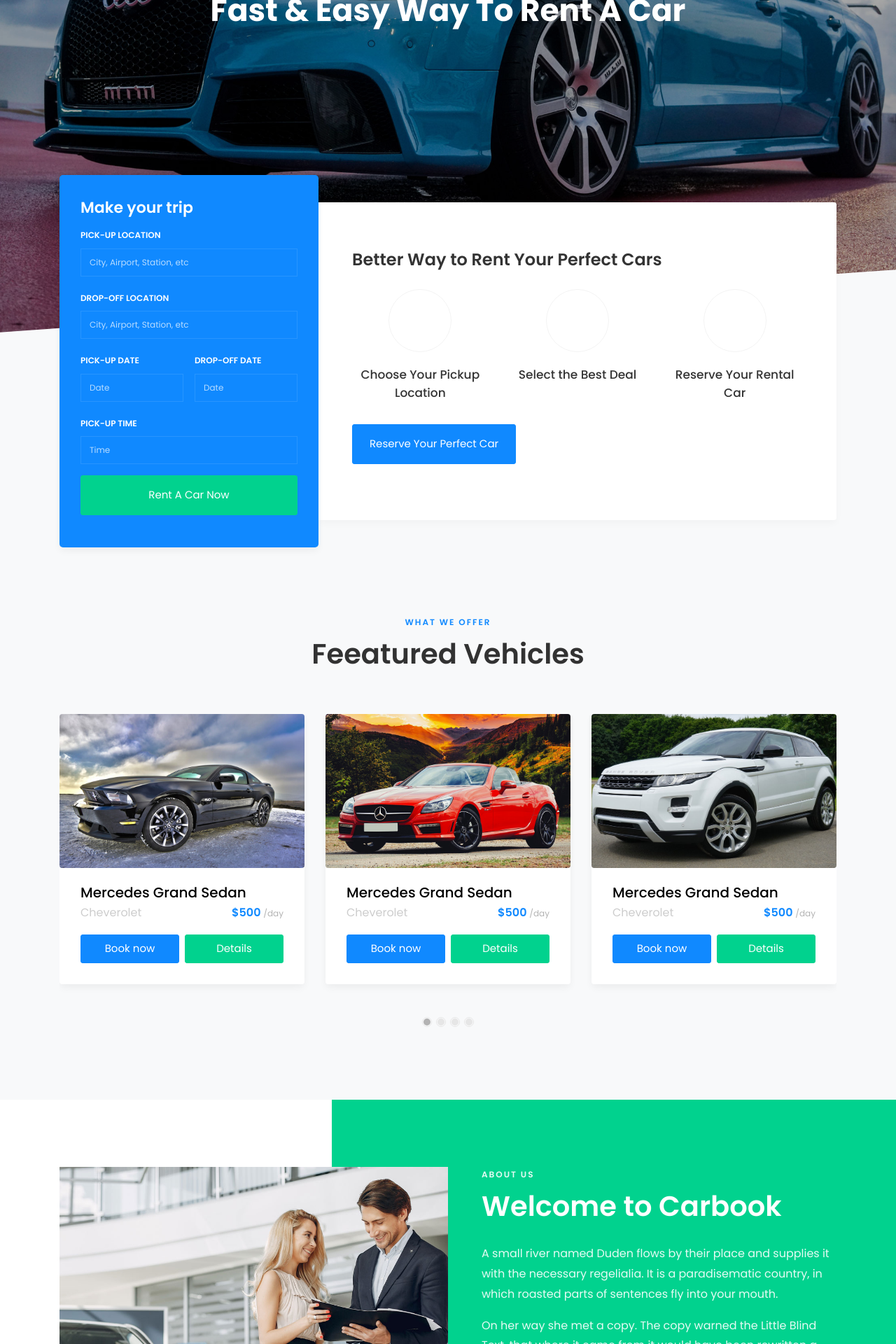
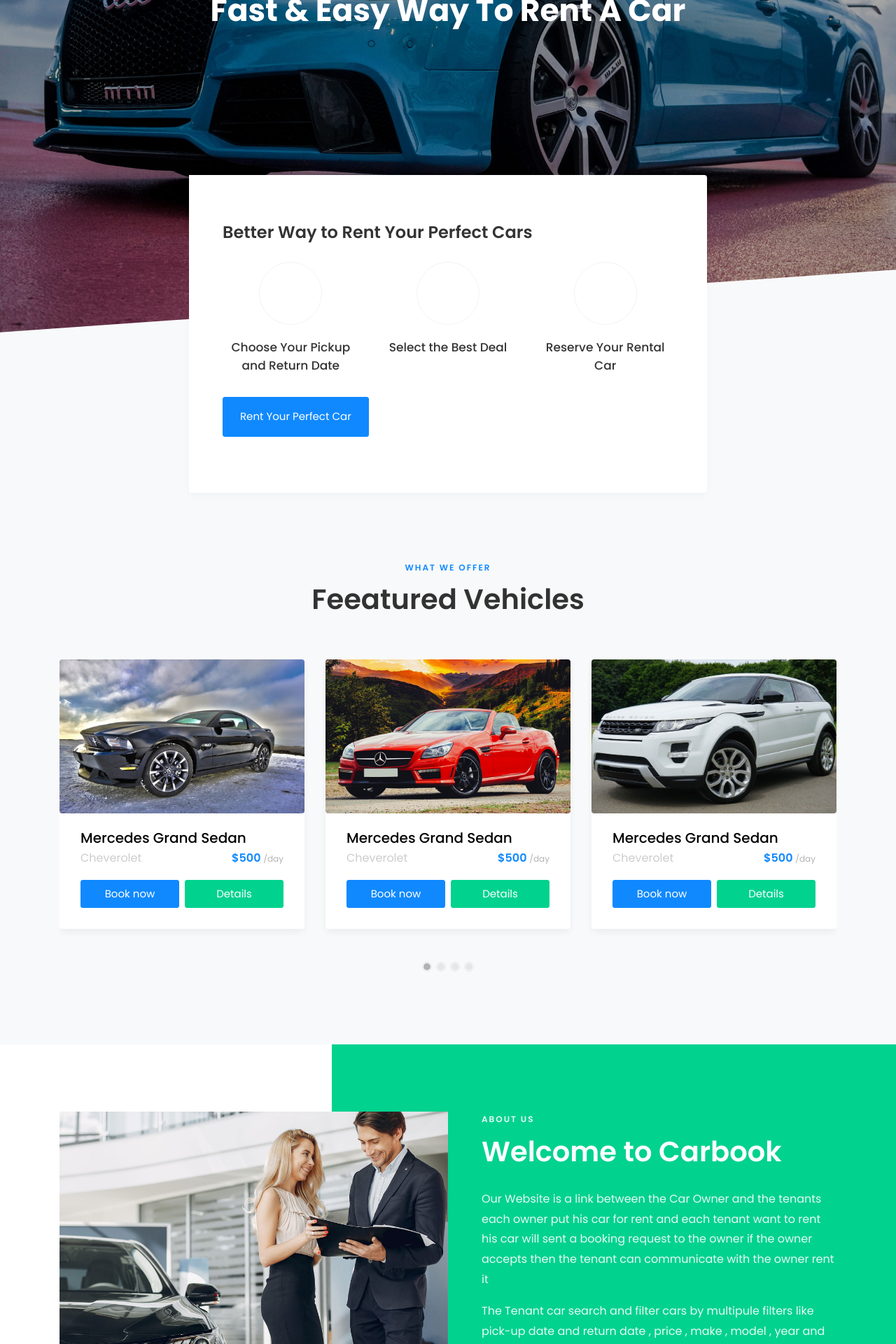
Before and after one commit to hima883/carbook-master, a PHP site: page / in a window 1280 px wide. Shown: the part 350-2270 px from the top of the page at 70% size. Run offline with PHP 8.4, Linux system fonts and the light colour scheme; the visitor is signed in with stand-in values (Sample User, id 1); some libraries are stand-ins or nearby versions; some web fonts are replaced.

Commit message:
Removing all unused stuff and replacing it with our pages and connect all website pages with each other and now the website is working correctly

```diff
--- a/index.php
+++ b/index.php
@@ -1,12 +1,22 @@
 <?php
-require_once __DIR__ . '/config/auth.php';
-$flash_success = get_flash_message('success');
-$flash_error = get_flash_message('error');
+
+session_start();
+
+if (!isset($_SESSION['tenant_license']) && !isset($_SESSION['owner_id']))
+  {
+    header("Location: ChooseRole.php");
+    exit();
+  }
+
+$flash_success = "";
+
+$flash_error = "";
+
 ?>
 <!DOCTYPE html>
 <html lang="en">
   <head>
-    <title>Carbook - Free Bootstrap 4 Template by Colorlib</title>
+    <title>Carbook</title>
     <meta charset="utf-8">
     <meta name="viewport" content="width=device-width, initial-scale=1, shrink-to-fit=no">
 
@@ -35,23 +45,23 @@ $flash_error = get_flash_message('error');
 
     <?php include __DIR__ . '/includes/navbar.php'; ?>
 
-    <?php if ($flash_success): ?>
+    <!-- <?php /* if ($flash_success): */?>
       <div class="alert alert-success alert-dismissible fade show text-center mb-0" role="alert" style="border-radius:0;">
-        <strong><i class="ion-ios-checkmark-circle"></i></strong> <?php echo htmlspecialchars($flash_success); ?>
+        <strong><i class="ion-ios-checkmark-circle"></i></strong> <?php /* echo htmlspecialchars($flash_success); */ ?>
         <button type="button" class="close" data-dismiss="alert" aria-label="Close">
           <span aria-hidden="true">&times;</span>
         </button>
       </div>
-    <?php endif; ?>
+    <?php /* endif; */ ?>
 
-    <?php if ($flash_error): ?>
+    <?php /* if ($flash_error): */?>
       <div class="alert alert-danger alert-dismissible fade show text-center mb-0" role="alert" style="border-radius:0;">
-        <strong><i class="ion-ios-close-circle"></i></strong> <?php echo htmlspecialchars($flash_error); ?>
+        <strong><i class="ion-ios-close-circle"></i></strong> <?php /* echo htmlspecialchars($flash_error); */ ?>
         <button type="button" class="close" data-dismiss="alert" aria-label="Close">
           <span aria-hidden="true">&times;</span>
         </button>
       </div>
-    <?php endif; ?>
+    <?php /* endif; */?> -->
 
 
     <div class="hero-wrap ftco-degree-bg" style="background-image: url('images/bg_1.jpg');" data-stellar-background-ratio="0.5">
@@ -81,37 +91,39 @@ $flash_error = get_flash_message('error');
     		<div class="row no-gutters">
     			<div class="col-md-12	featured-top">
     				<div class="row no-gutters">
-	  					<div class="col-md-4 d-flex align-items-center">
-	  						<form action="#" class="request-form ftco-animate bg-primary">
+	  					<!-- <div class="col-md-4 d-flex align-items-center" > -->
+                <!-- test here the sending dates to showcars -->
+	  						<!-- <form action="tenant/ShowCars.php" class="request-form ftco-animate bg-primary" method="GET" >
 		          		<h2>Make your trip</h2>
-			    				<div class="form-group">
+			    				<!-- <div class="form-group">
 			    					<label for="" class="label">Pick-up location</label>
-			    					<input type="text" class="form-control" placeholder="City, Airport, Station, etc">
+			    					<input type="text" class="form-control" placeholder="City, Airport, Station, etc" >
 			    				</div>
 			    				<div class="form-group">
 			    					<label for="" class="label">Drop-off location</label>
 			    					<input type="text" class="form-control" placeholder="City, Airport, Station, etc">
-			    				</div>
-			    				<div class="d-flex">
+			    				</div> -->
+
+			    				<!-- <div class="d-flex">
 			    					<div class="form-group mr-2">
-			                <label for="" class="label">Pick-up date</label>
-			                <input type="text" class="form-control" id="book_pick_date" placeholder="Date">
+			                <label for="pick-up" class="label">Pick-up date</label>
+			                <input type="datetime-local" class="form-control" id="book_pick_date" placeholder="Date" name="available_from" id="pick-up">
 			              </div>
 			              <div class="form-group ml-2">
-			                <label for="" class="label">Drop-off date</label>
-			                <input type="text" class="form-control" id="book_off_date" placeholder="Date">
+			                <label for="return" class="label">Return date</label>
+			                <input type="datetime-local"  class="form-control"  id="book_off_date" placeholder="Date" name="available_to" id="return">
 			              </div>
-		              </div>
-		              <div class="form-group">
+		              </div> -->
+		              <!-- <div class="form-group">
 		                <label for="" class="label">Pick-up time</label>
 		                <input type="text" class="form-control" id="time_pick" placeholder="Time">
 		              </div>
 			            <div class="form-group">
 			              <input type="submit" value="Rent A Car Now" class="btn btn-secondary py-3 px-4">
 			            </div>
-			    			</form>
-	  					</div>
-	  					<div class="col-md-8 d-flex align-items-center">
+			    			</form>-->
+	  					<!-- </div> -->
+	  					<div class="col-md-8 d-flex align-items-center" style="margin-left: auto; margin-right:auto">
 	  						<div class="services-wrap rounded-right w-100">
 	  							<h3 class="heading-section mb-4">Better Way to Rent Your Perfect Cars</h3>
 	  							<div class="row d-flex mb-4">
@@ -119,7 +131,7 @@ $flash_error = get_flash_message('error');
 					            <div class="services w-100 text-center">
 				              	<div class="icon d-flex align-items-center justify-content-center"><span class="flaticon-route"></span></div>
 				              	<div class="text w-100">
-					                <h3 class="heading mb-2">Choose Your Pickup Location</h3>
+					                <h3 class="heading mb-2">Choose Your Pickup and Return Date</h3>
 				                </div>
 					            </div>
 					          </div>
@@ -140,7 +152,7 @@ $flash_error = get_flash_message('error');
 					            </div>
 					          </div>
 					        </div>
-					        <p><a href="#" class="btn btn-primary py-3 px-4">Reserve Your Perfect Car</a></p>
+					        <p><a href="tenant/ShowCars.php" class="btn btn-primary py-3 px-4">Rent Your Perfect Car</a></p>
 	  						</div>
 	  					</div>
 	  				</div>
@@ -157,7 +169,10 @@ $flash_error = get_flash_message('error');
             <h2 class="mb-2">Feeatured Vehicles</h2>
           </div>
         </div>
-    		<div class="row">
+
+
+
+    		 <div class="row">
     			<div class="col-md-12">
     				<div class="carousel-car owl-carousel">
     					<div class="item">
@@ -165,12 +180,12 @@ $flash_error = get_flash_message('error');
 		    					<div class="img rounded d-flex align-items-end" style="background-image: url(images/car-1.jpg);">
 		    					</div>
 		    					<div class="text">
-		    						<h2 class="mb-0"><a href="#">Mercedes Grand Sedan</a></h2>
+		    						<h2 class="mb-0"><a href="tenant/ShowCars.php">Mercedes Grand Sedan</a></h2>
 		    						<div class="d-flex mb-3">
 			    						<span class="cat">Cheverolet</span>
 			    						<p class="price ml-auto">$500 <span>/day</span></p>
 		    						</div>
-		    						<p class="d-flex mb-0 d-block"><a href="#" class="btn btn-primary py-2 mr-1">Book now</a> <a href="#" class="btn btn-secondary py-2 ml-1">Details</a></p>
+		    						<p class="d-flex mb-0 d-block"><a href="tenant/ShowCars.php" class="btn btn-primary py-2 mr-1">Book now</a> <a href="#" class="btn btn-secondary py-2 ml-1">Details</a></p>
 		    					</div>
 		    				</div>
     					</div>
@@ -179,12 +194,12 @@ $flash_error = get_flash_message('error');
 		    					<div class="img rounded d-flex align-items-end" style="background-image: url(images/car-2.jpg);">
 		    					</div>
 		    					<div class="text">
-		    						<h2 class="mb-0"><a href="#">Mercedes Grand Sedan</a></h2>
+		    						<h2 class="mb-0"><a href="tenant/ShowCars.php">Mercedes Grand Sedan</a></h2>
 		    						<div class="d-flex mb-3">
 			    						<span class="cat">Cheverolet</span>
 			    						<p class="price ml-auto">$500 <span>/day</span></p>
 		    						</div>
-		    						<p class="d-flex mb-0 d-block"><a href="#" class="btn btn-primary py-2 mr-1">Book now</a> <a href="#" class="btn btn-secondary py-2 ml-1">Details</a></p>
+		    						<p class="d-flex mb-0 d-block"><a href="tenant/ShowCars.php" class="btn btn-primary py-2 mr-1">Book now</a> <a href="tenant/ShowCars.php" class="btn btn-secondary py-2 ml-1">Details</a></p>
 		    					</div>
 		    				</div>
     					</div>
@@ -193,12 +208,12 @@ $flash_error = get_flash_message('error');
 		    					<div class="img rounded d-flex align-items-end" style="background-image: url(images/car-3.jpg);">
 		    					</div>
 		    					<div class="text">
-		    						<h2 class="mb-0"><a href="#">Mercedes Grand Sedan</a></h2>
+		    						<h2 class="mb-0"><a href="tenant/ShowCars.php">Mercedes Grand Sedan</a></h2>
 		    						<div class="d-flex mb-3">
 			    						<span class="cat">Cheverolet</span>
 			    						<p class="price ml-auto">$500 <span>/day</span></p>
 		    						</div>
-		    						<p class="d-flex mb-0 d-block"><a href="#" class="btn btn-primary py-2 mr-1">Book now</a> <a href="#" class="btn btn-secondary py-2 ml-1">Details</a></p>
+		    						<p class="d-flex mb-0 d-block"><a href="tenant/ShowCars.php" class="btn btn-primary py-2 mr-1">Book now</a> <a href="tenant/ShowCars.php" class="btn btn-secondary py-2 ml-1">Details</a></p>
 		    					</div>
 		    				</div>
     					</div>
@@ -207,12 +222,12 @@ $flash_error = get_flash_message('error');
 		    					<div class="img rounded d-flex align-items-end" style="background-image: url(images/car-4.jpg);">
 		    					</div>
 		    					<div class="text">
-		    						<h2 class="mb-0"><a href="#">Mercedes Grand Sedan</a></h2>
+		    						<h2 class="mb-0"><a href="tenant/ShowCars.php">Mercedes Grand Sedan</a></h2>
 		    						<div class="d-flex mb-3">
 			    						<span class="cat">Cheverolet</span>
 			    						<p class="price ml-auto">$500 <span>/day</span></p>
 		    						</div>
-		    						<p class="d-flex mb-0 d-block"><a href="#" class="btn btn-primary py-2 mr-1">Book now</a> <a href="#" class="btn btn-secondary py-2 ml-1">Details</a></p>
+		    						<p class="d-flex mb-0 d-block"><a href="tenant/ShowCars.php" class="btn btn-primary py-2 mr-1">Book now</a> <a href="#" class="btn btn-secondary py-2 ml-1">Details</a></p>
 		    					</div>
 		    				</div>
     					</div>
@@ -231,10 +246,9 @@ $flash_error = get_flash_message('error');
 	          <div class="heading-section heading-section-white pl-md-5">
 	          	<span class="subheading">About us</span>
 	            <h2 class="mb-4">Welcome to Carbook</h2>
-
-	            <p>A small river named Duden flows by their place and supplies it with the necessary regelialia. It is a paradisematic country, in which roasted parts of sentences fly into your mouth.</p>
-	            <p>On her way she met a copy. The copy warned the Little Blind Text, that where it came from it would have been rewritten a thousand times and everything that was left from its origin would be the word "and" and the Little Blind Text should turn around and return to its own, safe country. A small river named Duden flows by their place and supplies it with the necessary regelialia. It is a paradisematic country, in which roasted parts of sentences fly into your mouth.</p>
-	            <p><a href="#" class="btn btn-primary py-3 px-4">Search Vehicle</a></p>
+                   <p> Our Website is a link between the Car Owner and the tenants each owner put his car for rent and each tenant want to rent his car will sent a booking request to the owner if the owner accepts then the tenant can communicate with the owner rent it</p>
+                   <p> The Tenant car search and filter cars by multipule filters like pick-up date and return date  , price , make , model , year and other things</p>
+              <p><a href="#" class="btn btn-primary py-3 px-4">Search Vehicle</a></p>
 	          </div>
 					</div>
 				</div>
@@ -255,7 +269,7 @@ $flash_error = get_flash_message('error');
             	<div class="icon d-flex align-items-center justify-content-center"><span class="flaticon-wedding-car"></span></div>
             	<div class="text w-100">
                 <h3 class="heading mb-2">Wedding Ceremony</h3>
-                <p>A small river named Duden flows by their place and supplies it with the necessary regelialia.</p>
+                <!-- <p>A small river named Duden flows by their place and supplies it with the necessary regelialia.</p> -->
               </div>
             </div>
 					</div>
@@ -264,7 +278,7 @@ $flash_error = get_flash_message('error');
             	<div class="icon d-flex align-items-center justify-content-center"><span class="flaticon-transportation"></span></div>
             	<div class="text w-100">
                 <h3 class="heading mb-2">City Transfer</h3>
-                <p>A small river named Duden flows by their place and supplies it with the necessary regelialia.</p>
+                <!-- <p>A small river named Duden flows by their place and supplies it with the necessary regelialia.</p> -->
               </div>
             </div>
 					</div>
@@ -273,7 +287,7 @@ $flash_error = get_flash_message('error');
             	<div class="icon d-flex align-items-center justify-content-center"><span class="flaticon-car"></span></div>
             	<div class="text w-100">
                 <h3 class="heading mb-2">Airport Transfer</h3>
-                <p>A small river named Duden flows by their place and supplies it with the necessary regelialia.</p>
+                <!-- <p>A small river named Duden flows by their place and supplies it with the necessary regelialia.</p> -->
               </div>
             </div>
 					</div>
@@ -282,7 +296,7 @@ $flash_error = get_flash_message('error');
             	<div class="icon d-flex align-items-center justify-content-center"><span class="flaticon-transportation"></span></div>
             	<div class="text w-100">
                 <h3 class="heading mb-2">Whole City Tour</h3>
-                <p>A small river named Duden flows by their place and supplies it with the necessary regelialia.</p>
+                <!-- <p>A small river named Duden flows by their place and supplies it with the necessary regelialia.</p> -->
               </div>
             </div>
 					</div>
@@ -296,7 +310,7 @@ $flash_error = get_flash_message('error');
 				<div class="row justify-content-end">
 					<div class="col-md-6 heading-section heading-section-white ftco-animate">
             <h2 class="mb-3">Do You Want To Earn With Us? So Don't Be Late.</h2>
-            <a href="#" class="btn btn-primary btn-lg">Become A Driver</a>
+            <a href="OwnerCar/auth/OwnerRegister.php" class="btn btn-primary btn-lg">Become A Driver</a>
           </div>
 				</div>
 			</div>
@@ -375,63 +389,63 @@ $flash_error = get_flash_message('error');
       </div>
     </section>
 
-    <section class="ftco-section">
-      <div class="container">
-        <div class="row justify-content-center mb-5">
-          <div class="col-md-7 heading-section text-center ftco-animate">
-          	<span class="subheading">Blog</span>
-            <h2>Recent Blog</h2>
-          </div>
-        </div>
-        <div class="row d-flex">
-          <div class="col-md-4 d-flex ftco-animate">
-          	<div class="blog-entry justify-content-end">
-              <a href="blog-single.php" class="block-20" style="background-image: url('images/image_1.jpg');">
-              </a>
-              <div class="text pt-4">
-              	<div class="meta mb-3">
-                  <div><a href="#">Oct. 29, 2019</a></div>
-                  <div><a href="#">Admin</a></div>
-                  <div><a href="#" class="meta-chat"><span class="icon-chat"></span> 3</a></div>
-                </div>
-                <h3 class="heading mt-2"><a href="#">Why Lead Generation is Key for Business Growth</a></h3>
-                <p><a href="#" class="btn btn-primary">Read more</a></p>
-              </div>
-            </div>
-          </div>
-          <div class="col-md-4 d-flex ftco-animate">
-          	<div class="blog-entry justify-content-end">
-              <a href="blog-single.php" class="block-20" style="background-image: url('images/image_2.jpg');">
-              </a>
-              <div class="text pt-4">
-              	<div class="meta mb-3">
-                  <div><a href="#">Oct. 29, 2019</a></div>
-                  <div><a href="#">Admin</a></div>
-                  <div><a href="#" class="meta-chat"><span class="icon-chat"></span> 3</a></div>
-                </div>
-                <h3 class="heading mt-2"><a href="#">Why Lead Generation is Key for Business Growth</a></h3>
-                <p><a href="#" class="btn btn-primary">Read more</a></p>
-              </div>
-            </div>
-          </div>
-          <div class="col-md-4 d-flex ftco-animate">
-          	<div class="blog-entry">
-              <a href="blog-single.php" class="block-20" style="background-image: url('images/image_3.jpg');">
-              </a>
-              <div class="text pt-4">
-              	<div class="meta mb-3">
-                  <div><a href="#">Oct. 29, 2019</a></div>
-                  <div><a href="#">Admin</a></div>
-                  <div><a href="#" class="meta-chat"><span class="icon-chat"></span> 3</a></div>
-                </div>
-                <h3 class="heading mt-2"><a href="#">Why Lead Generation is Key for Business Growth</a></h3>
-                <p><a href="#" class="btn btn-primary">Read more</a></p>
-              </div>
-            </div>
-          </div>
-        </div>
-      </div>
-    </section>
+    <!-- <section class="ftco-section"> -->
+      <!-- <div class="container"> -->
+        <!-- <div class="row justify-content-center mb-5"> -->
+          <!-- <div class="col-md-7 heading-section text-center ftco-animate"> -->
+          	<!-- <span class="subheading">Blog</span> -->
+            <!-- <h2>Recent Blog</h2> -->
+          <!-- </div> -->
+        <!-- </div> -->
+        <!-- <div class="row d-flex"> -->
+          <!-- <div class="col-md-4 d-flex ftco-animate"> -->
+          	<!-- <div class="blog-entry justify-content-end"> -->
+              <!-- <a href="blog-single.php" class="block-20" style="background-image: url('images/image_1.jpg');"> -->
+              <!-- </a> -->
+              <!-- <div class="text pt-4"> -->
+              	<!-- <div class="meta mb-3"> -->
+                  <!-- <div><a href="#">Oct. 29, 2019</a></div> -->
+                  <!-- <div><a href="#">Admin</a></div> -->
+                  <!-- <div><a href="#" class="meta-chat"><span class="icon-chat"></span> 3</a></div> -->
+                <!-- </div> -->
+                <!-- <h3 class="heading mt-2"><a href="#">Why Lead Generation is Key for Business Growth</a></h3> -->
+                <!-- <p><a href="#" class="btn btn-primary">Read more</a></p> -->
+              <!-- </div> -->
+            <!-- </div> -->
+          <!-- </div> -->
+          <!-- <div class="col-md-4 d-flex ftco-animate"> -->
+          	<!-- <div class="blog-entry justify-content-end"> -->
+              <!-- <a href="blog-single.php" class="block-20" style="background-image: url('images/image_2.jpg');"> -->
+              <!-- </a> -->
+              <!-- <div class="text pt-4"> -->
+              	<!-- <div class="meta mb-3"> -->
+                  <!-- <div><a href="#">Oct. 29, 2019</a></div> -->
+                  <!-- <div><a href="#">Admin</a></div> -->
+                  <!-- <div><a href="#" class="meta-chat"><span class="icon-chat"></span> 3</a></div> -->
+                <!-- </div> -->
+                <!-- <h3 class="heading mt-2"><a href="#">Why Lead Generation is Key for Business Growth</a></h3> -->
+                <!-- <p><a href="#" class="btn btn-primary">Read more</a></p> -->
+              <!-- </div> -->
+            <!-- </div> -->
+          <!-- </div> -->
+          <!-- <div class="col-md-4 d-flex ftco-animate"> -->
+          	<!-- <div class="blog-entry"> -->
+              <!-- <a href="blog-single.php" class="block-20" style="background-image: url('images/image_3.jpg');"> -->
+              <!-- </a> -->
+              <!-- <div class="text pt-4"> -->
+              	<!-- <div class="meta mb-3"> -->
+                  <!-- <div><a href="#">Oct. 29, 2019</a></div> -->
+                  <!-- <div><a href="#">Admin</a></div> -->
+                  <!-- <div><a href="#" class="meta-chat"><span class="icon-chat"></span> 3</a></div> -->
+                <!-- </div> -->
+                <!-- <h3 class="heading mt-2"><a href="#">Why Lead Generation is Key for Business Growth</a></h3> -->
+                <!-- <p><a href="#" class="btn btn-primary">Read more</a></p> -->
+              <!-- </div> -->
+            <!-- </div> -->
+          <!-- </div> -->
+        <!-- </div> -->
+      <!-- </div> -->
+    <!-- </section>	 -->
 
     <section class="ftco-counter ftco-section img bg-light" id="section-counter">
 			<div class="overlay"></div>
```
